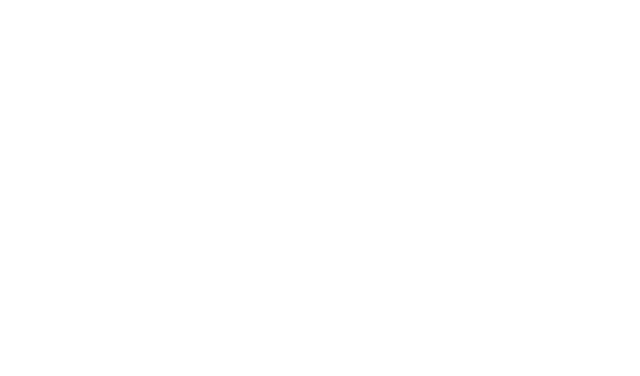
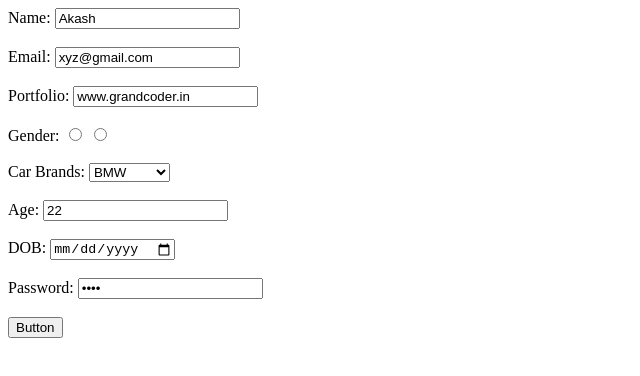
Before and after one commit to acciojob/signup-form-car-AkashBhowal6566, a website: page main.html in a window 1280 px wide. Shown: the whole page, without its empty margins (0-640 px from the left). Drawn offline with Linux system fonts and the light colour scheme.

Commit message:
First Commit

```diff
--- a/main.html
+++ b/main.html
@@ -8,6 +8,48 @@
 
 <body>
 	<!-- the entire body must be written by student -->
+	<form method="post">
+		<label for="name">
+		Name: <input type="text" value="Akash" id="name" required>
+		</label><br><br>
+
+		<label for="email">
+		   Email: <input type="email" value="xyz@gmail.com" id="email" required>
+		</label><br><br>
+
+		<label for="portfolio">
+			Portfolio: <input type="url" value="www.grandcoder.in" id="portfolio">
+		 </label><br><br>
+
+		<label for="gender">
+			Gender: <input type="radio" name="gender" value="Male" id="gender" required>
+			<input type="radio" name="gender" value="Female" id="gender" required>
+		 </label><br><br>
+
+        <label for="cars">
+			Car Brands:
+			<select name="car_brands" id="cars" required>
+				<option value="BMW">BMW</option>
+				<option value="Audi">Audi</option>
+				<option value="Mercedez">Mercedez</option>
+			  </select>
+		</label><br><br>
+
+		<label for="age">
+			Age: <input type="number" value="22" id="age" required>
+		 </label><br><br>
+
+		 <label for="dob">
+			DOB: <input type="date" value="12/10/2022" id="dob" required>
+		 </label><br><br>
+
+		 <label for="password">
+			Password: <input type="password" value="aka!" id="password" required>
+		 </label><br><br>
+		 <button type='submit'>Button</button>
+
+
+	</form>
     <script type="text/javascript" src="./script.js">
 </script>
 
```
